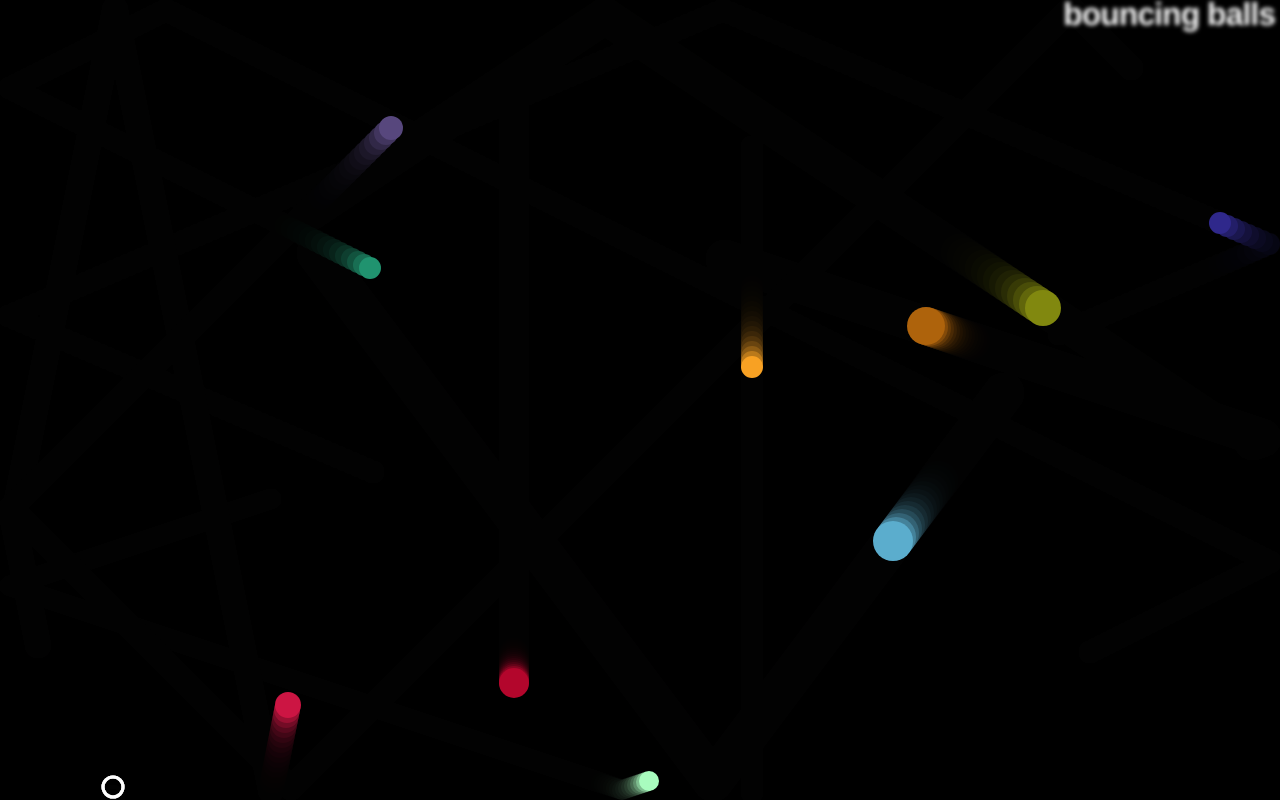
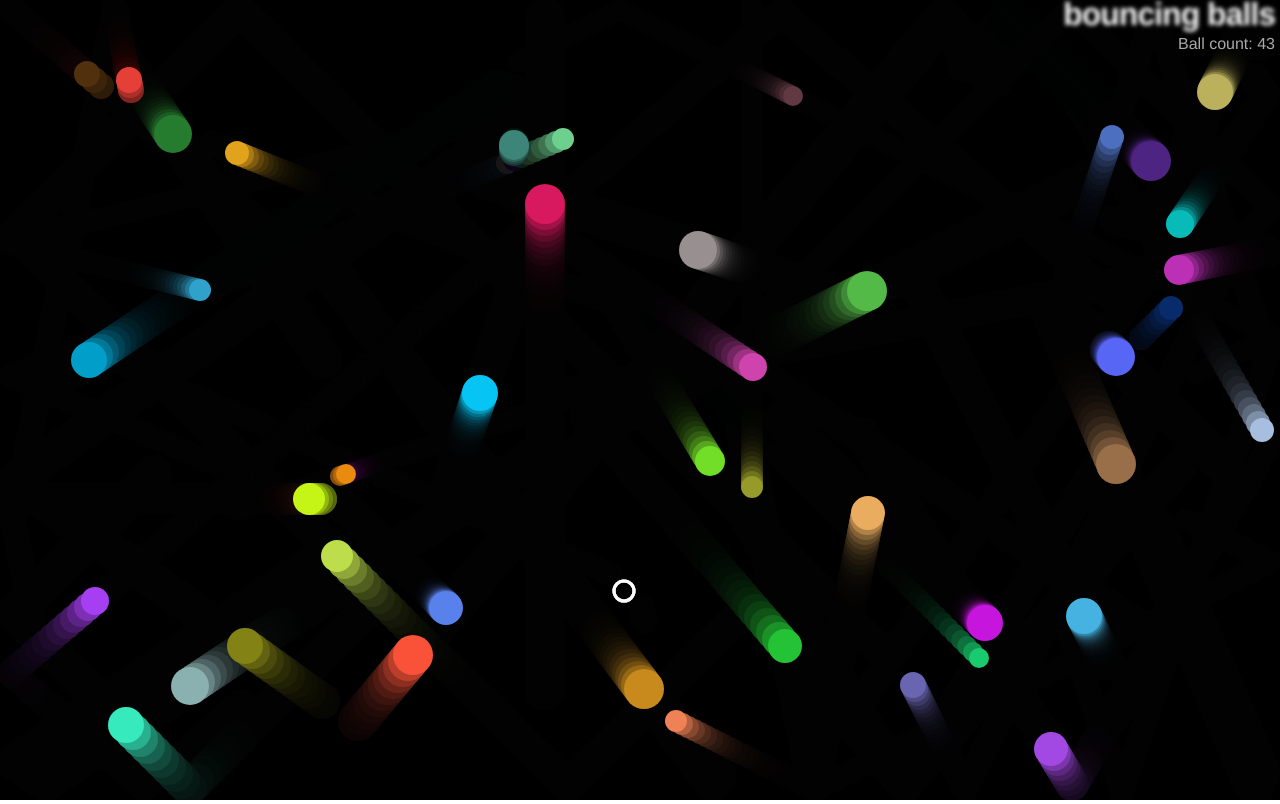
Before and after one commit to ArthurFAmaral95/bouncing_balls, a plain HTML site: page index.html in a window 1280 px wide. Drawn offline with Linux system fonts and the light colour scheme.

Commit message:
ball counter

```diff
--- a/index.html
+++ b/index.html
@@ -9,6 +9,7 @@
 
   <body>
     <h1>bouncing balls</h1>
+    <p></p>
     <canvas></canvas>
 
     <script src="./main.js"></script>
--- a/main.js
+++ b/main.js
@@ -5,6 +5,9 @@ const ctx = canvas.getContext('2d');
 
 const width = canvas.width = window.innerWidth;
 const height = canvas.height = window.innerHeight;
+
+const scoreCounter = document.querySelector('p');
+let score = 0;
 
 // function to generate random number
 
@@ -167,6 +170,8 @@ class EvilCircle extends Shape {
 
         if(distance < this.size + ball.size){
           ball.exists = false;
+          score--;
+          scoreCounter.textContent = "Ball count: " + score;
         }
       }
     }
@@ -175,8 +180,7 @@ class EvilCircle extends Shape {
 }
 
 const balls =[];
-
-while (balls.length < 10) {
+while (balls.length < 45) {
   const size = random(10, 20);
   const ball = new Ball(
     random(0 + size, width - size),
@@ -188,6 +192,8 @@ while (balls.length < 10) {
   );
 
   balls.push(ball);
+  score++;
+  scoreCounter.textContent = "Ball count: " + score;
 }
 
 const evil = new EvilCircle(random(0, width),random(0, height));
@@ -207,7 +213,6 @@ function loop() {
   evil.draw();
   evil.checkBounds();
   evil.collisionDetect();
-
   requestAnimationFrame(loop);
 }
 
--- a/style.css
+++ b/style.css
@@ -23,3 +23,11 @@ h1 {
   color: transparent;
   text-shadow: 0 0 4px white;
 }
+
+p {
+  position: absolute;
+  margin: 0;
+  top: 35px;
+  right: 5px;
+  color:#aaa;
+}
```
